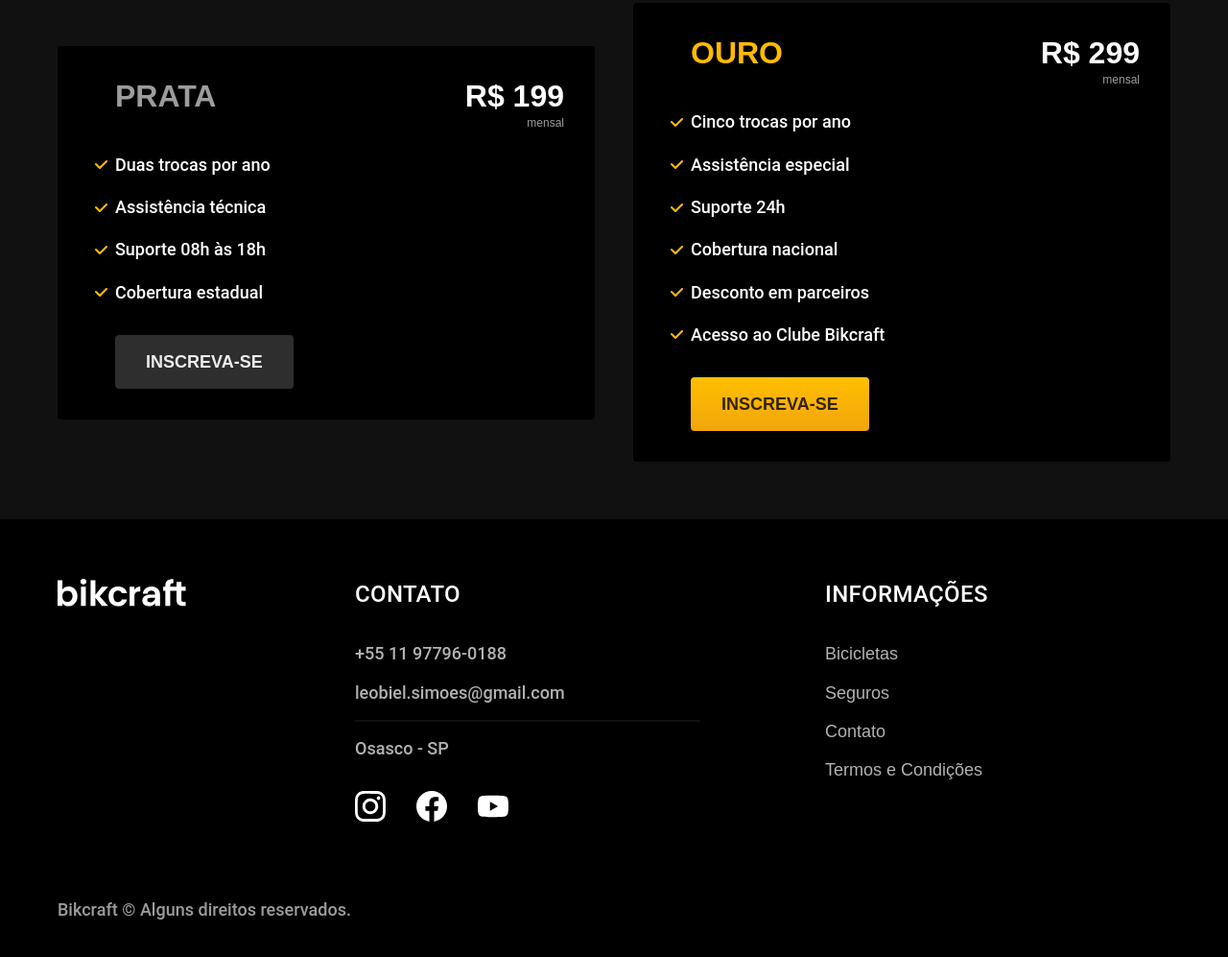
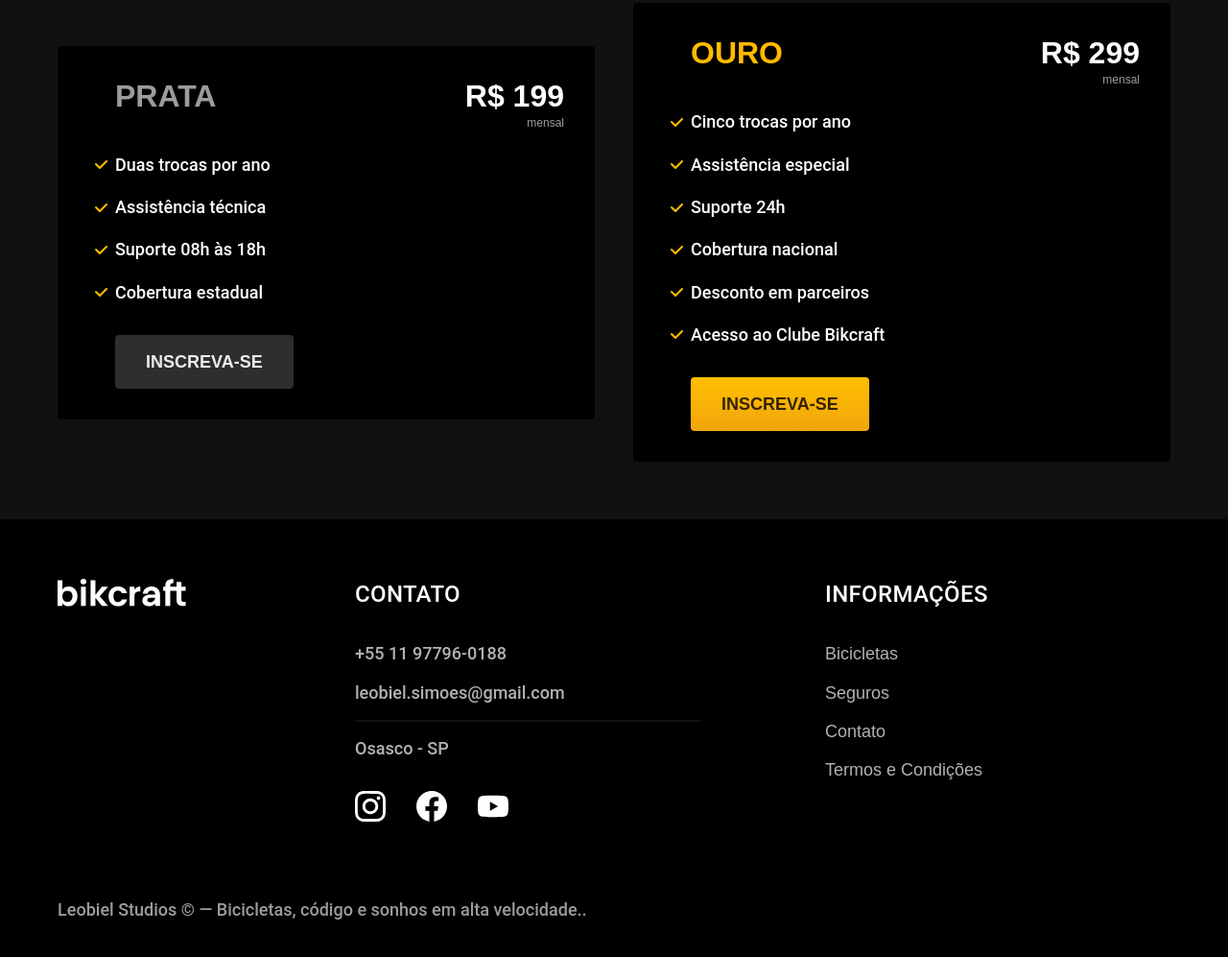
Before and after one commit to leobiel1709/leobikes-site, a plain HTML site: page index.html in a window 1280 px wide. Shown: the part 3968-4965 px from the top of the page at 96% size. Drawn offline with Linux system fonts and the light colour scheme.

Commit message:
Update index.html

```diff
--- a/index.html
+++ b/index.html
@@ -189,7 +189,7 @@
           </ul>
         </nav>
       </div>
-      <p class="footer-copy font-2-m cor-6">Bikcraft © Alguns direitos reservados.</p>
+      <p class="footer-copy font-2-m cor-6">Leobiel Studios © — Bicicletas, código e sonhos em alta velocidade..</p>
     </div>
   </footer>
 </body>
```
